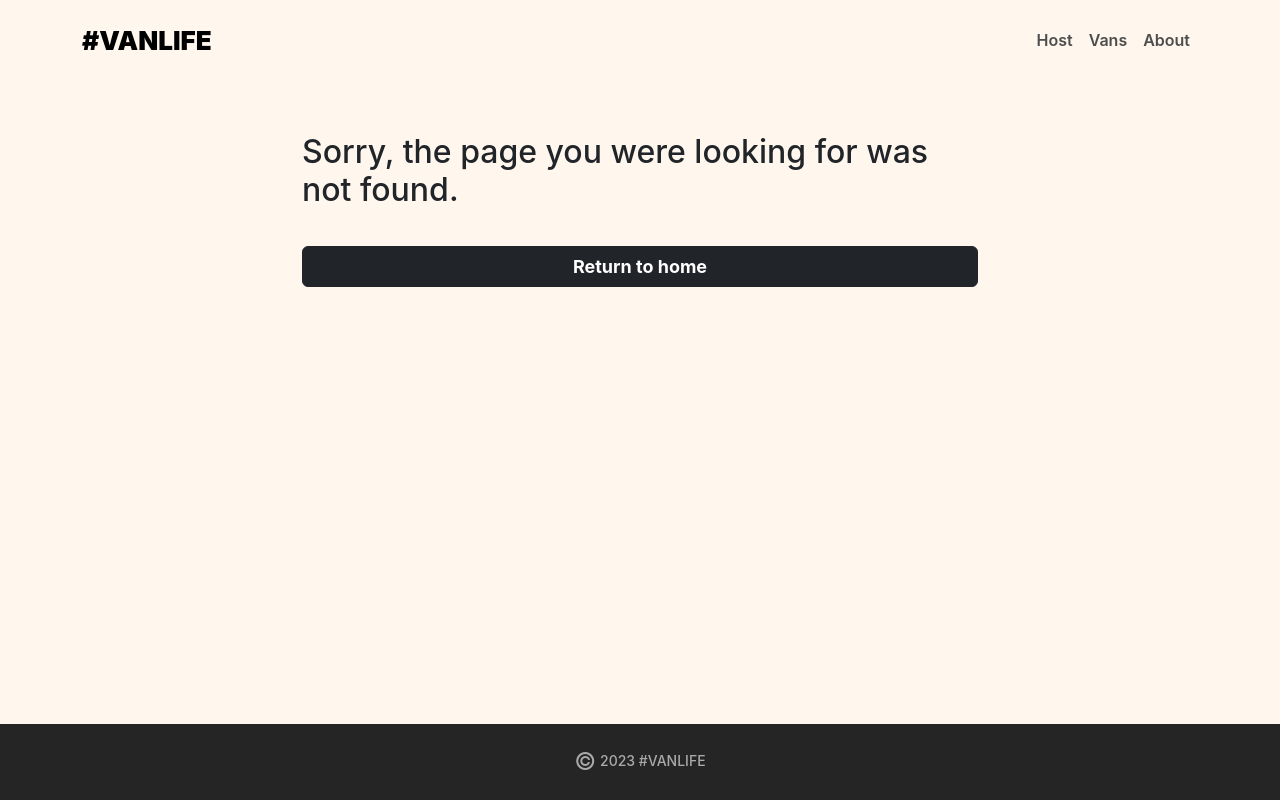
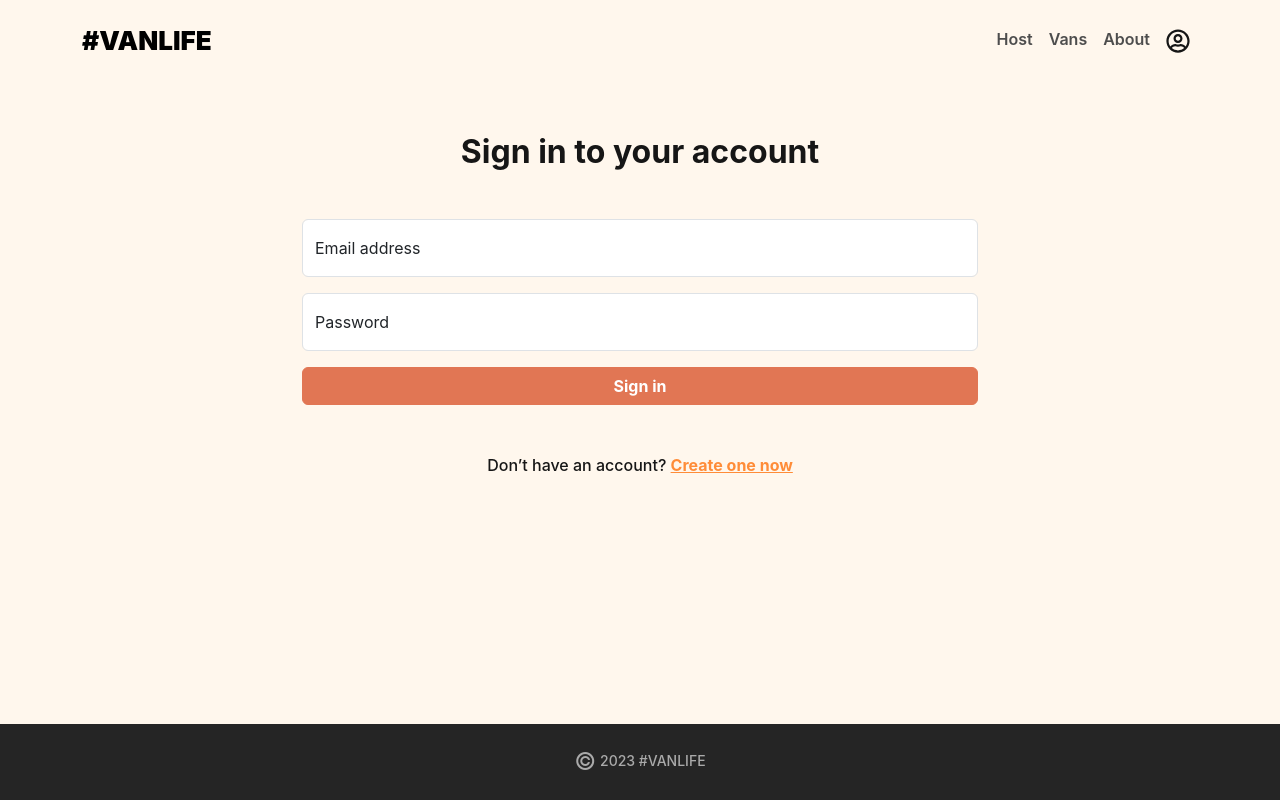
Before and after one commit to rheera/van-life, a React (Vite) app: page /login in a window 1280 px wide. Before the commit this address had no page. Built offline with nearby package versions, Linux system fonts and the light colour scheme; what miragejs would draw is missing.

Commit message:
make login page

```diff
--- a/src/App.tsx
+++ b/src/App.tsx
@@ -15,6 +15,7 @@ import HostVanPhotos from "./views/Host/HostVanPhotos";
 import HostVanPrice from "./views/Host/HostVanPrice";
 import Reviews from "./views/Host/Reviews";
 import HostLayout from "./components/HostLayout";
+import Login from "./views/Login";
 
 function App() {
   return (
@@ -36,6 +37,7 @@ function App() {
             </Route>
             <Route path="reviews" element={<Reviews />} />
           </Route>
+          <Route path="login" element={<Login />} />
           <Route path="*" element={<NotFound />} />
         </Route>
       </Routes>
--- a/src/components/SiteNav.tsx
+++ b/src/components/SiteNav.tsx
@@ -2,6 +2,7 @@ import { NavLink, Link } from "react-router-dom";
 import Container from "react-bootstrap/Container";
 import Nav from "react-bootstrap/Nav";
 import Navbar from "react-bootstrap/Navbar";
+import { FaRegUserCircle } from "react-icons/fa";
 
 const SiteNav = () => {
   const activeClass = ({ isActive }: { isActive: boolean }) => {
@@ -25,6 +26,9 @@ const SiteNav = () => {
             <NavLink className={activeClass} to="about" role="button">
               About
             </NavLink>
+            <NavLink className={activeClass} to="login" role="button">
+              <FaRegUserCircle />
+            </NavLink>
           </Nav>
         </Navbar.Collapse>
       </Container>
--- /dev/null
+++ b/src/scss/login.scss
@@ -0,0 +1,24 @@
+.login {
+  .site-page {
+    max-width: 700px;
+    h3 {
+      color: #161616;
+      text-align: center;
+      font-size: 2rem;
+      font-weight: 700;
+    }
+    form {
+      margin-top: 3rem;
+    }
+    p {
+      margin-top: 3rem;
+      color: #161616;
+      font-weight: 500;
+      text-align: center;
+      a {
+        color: #ff8c38;
+        font-weight: 700;
+      }
+    }
+  }
+}
--- a/src/scss/sitenav.scss
+++ b/src/scss/sitenav.scss
@@ -19,5 +19,9 @@
     &--selected {
       color: #161616;
     }
+    svg {
+      width: 24px;
+      height: 24px;
+    }
   }
 }
--- /dev/null
+++ b/src/views/Login.tsx
@@ -0,0 +1,63 @@
+import Container from "react-bootstrap/Container";
+import Button from "react-bootstrap/Button";
+import Form from "react-bootstrap/Form";
+import FloatingLabel from "react-bootstrap/FloatingLabel";
+import { useState } from "react";
+import "../scss/login.scss";
+
+const Login = () => {
+  const [formData, setFormData] = useState({ email: "", password: "" });
+
+  const handleChange = (e: React.ChangeEvent<HTMLInputElement>) => {
+    setFormData((prevFormData) => ({
+      ...prevFormData,
+      [e.target.name]: e.target.value,
+    }));
+  };
+
+  return (
+    <section className="login main-content">
+      <Container className="site-page">
+        <h3>Sign in to your account</h3>
+        <Form>
+          <Form.Group className="mb-3" controlId="formBasicEmail">
+            <FloatingLabel
+              controlId="floatingInput"
+              label="Email address"
+              className="mb-3"
+            >
+              <Form.Control
+                type="email"
+                placeholder="Enter email"
+                onChange={handleChange}
+                value={formData.email}
+                name="email"
+              />
+            </FloatingLabel>
+          </Form.Group>
+
+          <Form.Group className="mb-3" controlId="formBasicPassword">
+            <FloatingLabel controlId="floatingPassword" label="Password">
+              <Form.Control
+                type="password"
+                placeholder="Password"
+                onChange={handleChange}
+                value={formData.password}
+                name="password"
+              />
+            </FloatingLabel>
+          </Form.Group>
+
+          <Button className="big-button" variant="warning" type="submit">
+            Sign in
+          </Button>
+        </Form>
+        <p>
+          Don’t have an account? <a href="">Create one now</a>
+        </p>
+      </Container>
+    </section>
+  );
+};
+
+export default Login;
```
